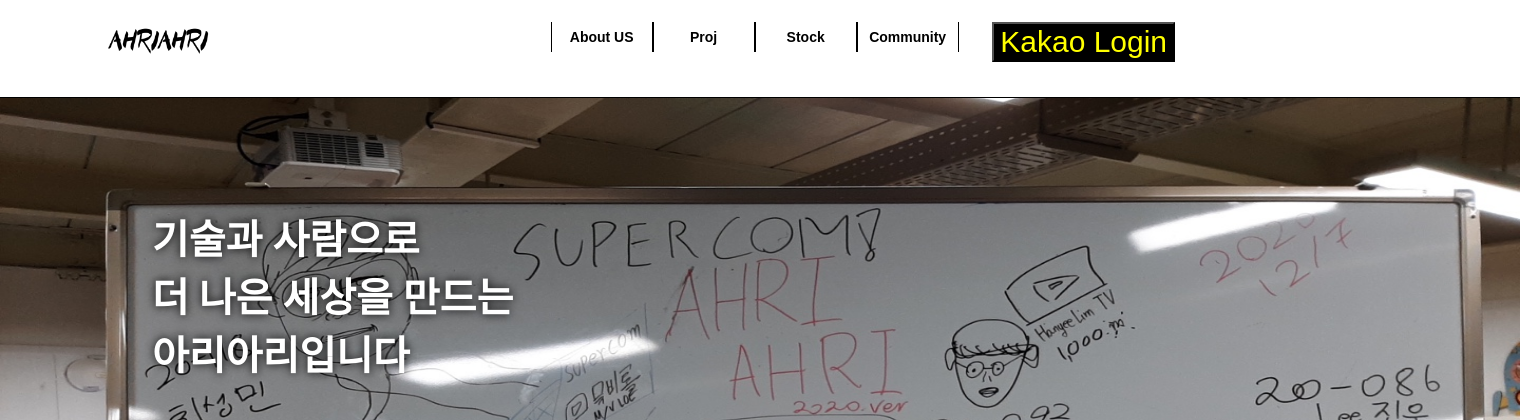
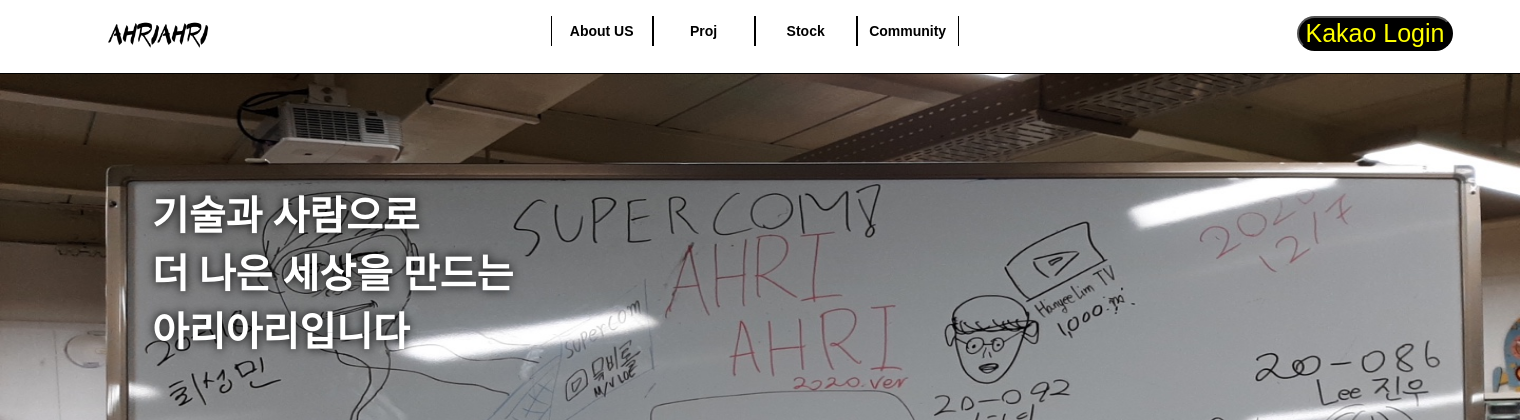
Before and after one commit to YangTaebin/ahriweb, a Flask app: page / in a window 1520 px wide. Shown: the top 420 px of the page. Run offline with Flask 2, Linux system fonts and the light colour scheme; some libraries are stand-ins or nearby versions.

Commit message:
no message

```diff
--- a/server/static/css/master.css
+++ b/server/static/css/master.css
@@ -3,9 +3,9 @@ body{
 }
 .top-bar{
   overflow: hidden;
-  margin-top: 22px;
+  margin-top: 16px;
   padding-left: 7%;
-  padding-bottom: 22px;
+  padding-bottom: 4px;
   border-bottom: 1px solid black;
 }
 .topMenu ul{
@@ -65,7 +65,9 @@ body{
   text-align: center;
   display: inline;
   width: 250px;
-  position: relative;
+  position: absolute;
+  border-radius:20px 20px 20px 20px;
+  left: 1250px;
 }
 .menuLogin a{
   font-size: 20px;
@@ -96,7 +98,8 @@ body{
   color: white;
 }
 #login_click {
-  font-size: 30px;
+  font-size: 25px;
   color: yellow;
   background-color: black;
+  border-radius:20px 20px 20px 20px;
 }
```
